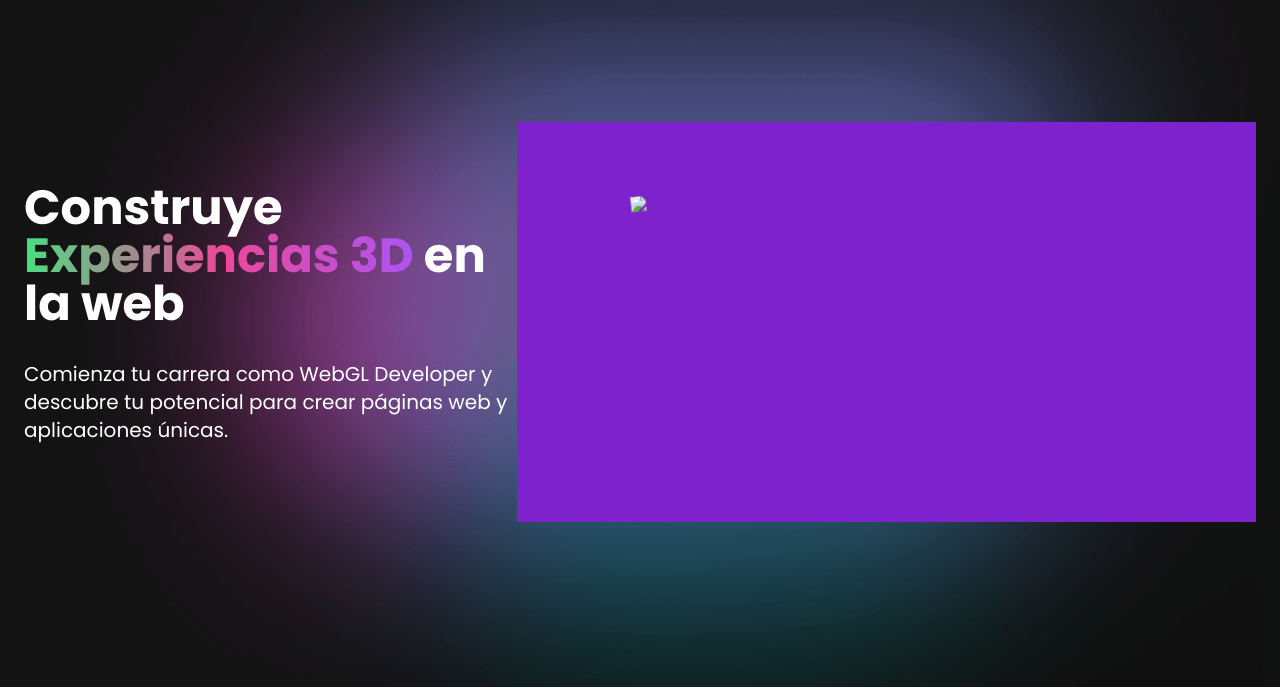
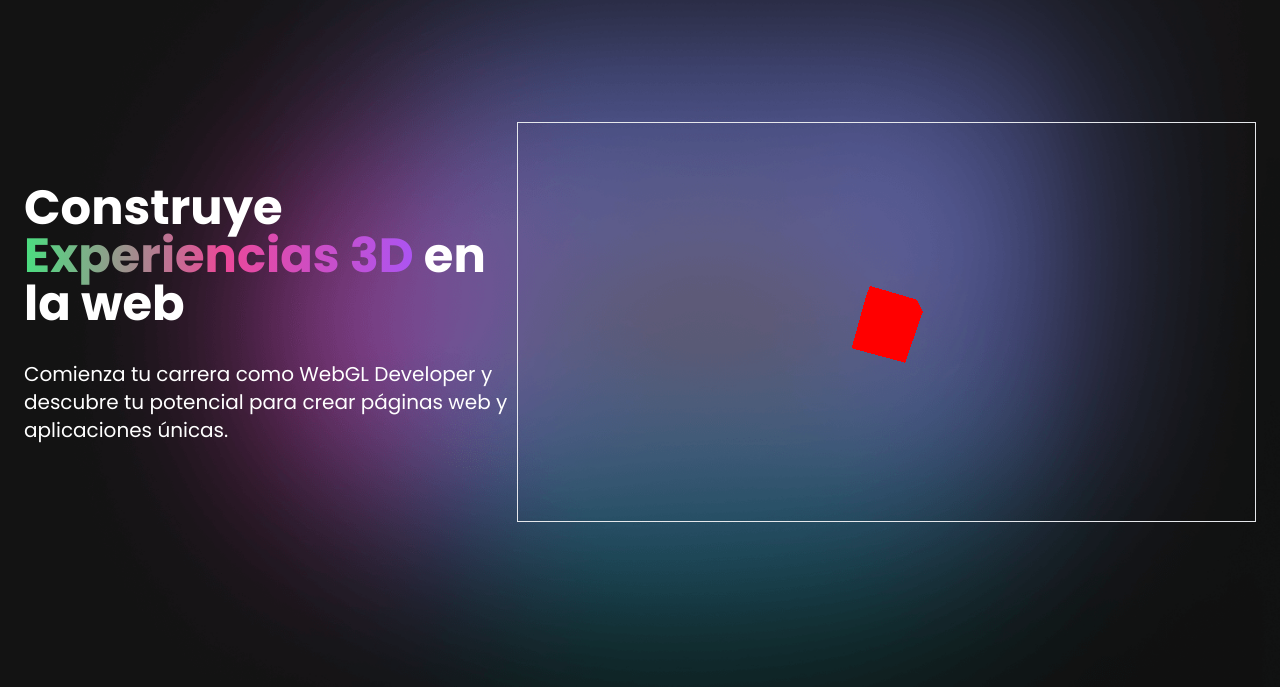
Before and after one commit to jorgezerpa/three_js_course_lp, a website built with Vite: page index.html in a window 1280 px wide. Shown: the part 102-789 px from the top of the page. Built offline with nearby package versions, Linux system fonts and the light colour scheme; files whose address does not match are found by name.

Commit message:
setup the hero 3D enviroment

```diff
--- a/package.json
+++ b/package.json
@@ -9,10 +9,14 @@
     "preview": "vite preview"
   },
   "devDependencies": {
+    "@types/three": "^0.152.0",
     "autoprefixer": "^10.4.14",
     "postcss": "^8.4.23",
     "tailwindcss": "^3.3.2",
     "typescript": "^5.0.2",
     "vite": "^4.3.2"
+  },
+  "dependencies": {
+    "three": "^0.152.2"
   }
 }
--- a/src/main.ts
+++ b/src/main.ts
@@ -1,5 +1,5 @@
 import './style.css'
-import { HeroTemplate } from './templates/hero'
+import { HeroTemplate, heroLogic } from './templates/hero'
 import { Video } from './templates/video'
 import { CourseSections } from './templates/courseSections'
 import { About } from './templates/about'
@@ -10,7 +10,7 @@ import { Footer } from './templates/footer'
 
 document.querySelector<HTMLDivElement>('#app')!.innerHTML = `
   <div>
-    ${HeroTemplate}
+    ${HeroTemplate()}
     ${Video}
     ${CourseSections}
     ${About}
@@ -20,3 +20,9 @@ document.querySelector<HTMLDivElement>('#app')!.innerHTML = `
     ${Footer}
   </div>
 `
+
+
+// Call the heroLogic function after the DOM has loaded
+window.addEventListener('DOMContentLoaded', () => {
+  heroLogic();
+});
--- a/src/templates/hero.ts
+++ b/src/templates/hero.ts
@@ -1,4 +1,7 @@
-export const HeroTemplate = `
+// import * as THREE from 'three'
+import * as t from 'three';
+
+export const HeroTemplate = () => `
 <div class="leading-normal tracking-normal text-indigo-400 p-6 bg-cover bg-fixed" style="background-image: url('/header.png');">
 <div class="h-full">
   <!--Nav-->
@@ -46,11 +49,61 @@ export const HeroTemplate = `
     </div>
 
     <!--Right Col-->
-    <div class="w-full xl:w-3/5 p-12 overflow-hidden min-h-[50vh] bg-purple-700">
-      <img class="mx-auto w-full md:w-4/5 transform -rotate-6 transition hover:scale-105 duration-700 ease-in-out hover:rotate-6" src="macbook.svg" />
+    <div id="heroCanvasContainer" class="z-20 relative w-full xl:w-3/5 overflow-hidden h-[50vh] border  ">
+
     </div>
 
   </div>
 </div>
 </div>
 `
+
+
+export const heroLogic = () => {
+  const container = document.getElementById('heroCanvasContainer')
+  container!.style.backgroundColor = 'transparent';
+  const renderer = new t.WebGLRenderer({ alpha: true })
+  renderer.setSize(container!.clientWidth, container!.clientHeight)
+  container!.appendChild(renderer.domElement)
+
+  const scene = new t.Scene()
+  const camera = new t.PerspectiveCamera(75,window.innerWidth/window.innerHeight,.1,1000,)
+  camera.position.set(0,0,5)
+
+  //add resize listener
+  window.addEventListener('resize', () => {
+    handleResize()
+  })
+
+  const handleResize = () => {
+    renderer.setSize(container!.clientWidth, container!.clientHeight)
+    camera.aspect = container!.clientWidth / container!.clientHeight
+    camera.updateProjectionMatrix()
+  }
+  handleResize()
+
+  // -----MAIN---------
+
+
+      // lights
+  const ambientLight = new t.AmbientLight(0xffffff, .5)
+
+      //box
+  const boxGeometry = new t.BoxGeometry(1,1,1)
+  const boxMaterial = new t.MeshBasicMaterial({ color: 0x00ff0000 }) // basic material does not require light on the scene
+  const box = new t.Mesh(boxGeometry, boxMaterial)
+
+
+  //-------   ADS --------------
+  scene.add(ambientLight)
+  scene.add(box)
+
+
+  function animate(time:number){
+    box.rotation.x = time/1000 //rads
+    box.rotation.y = time/1000
+    renderer.render(scene, camera)
+  }
+
+  renderer.setAnimationLoop(animate)
+};
```
Also changed, not shown: index.html (+1 -0 lines), 1 other file.
